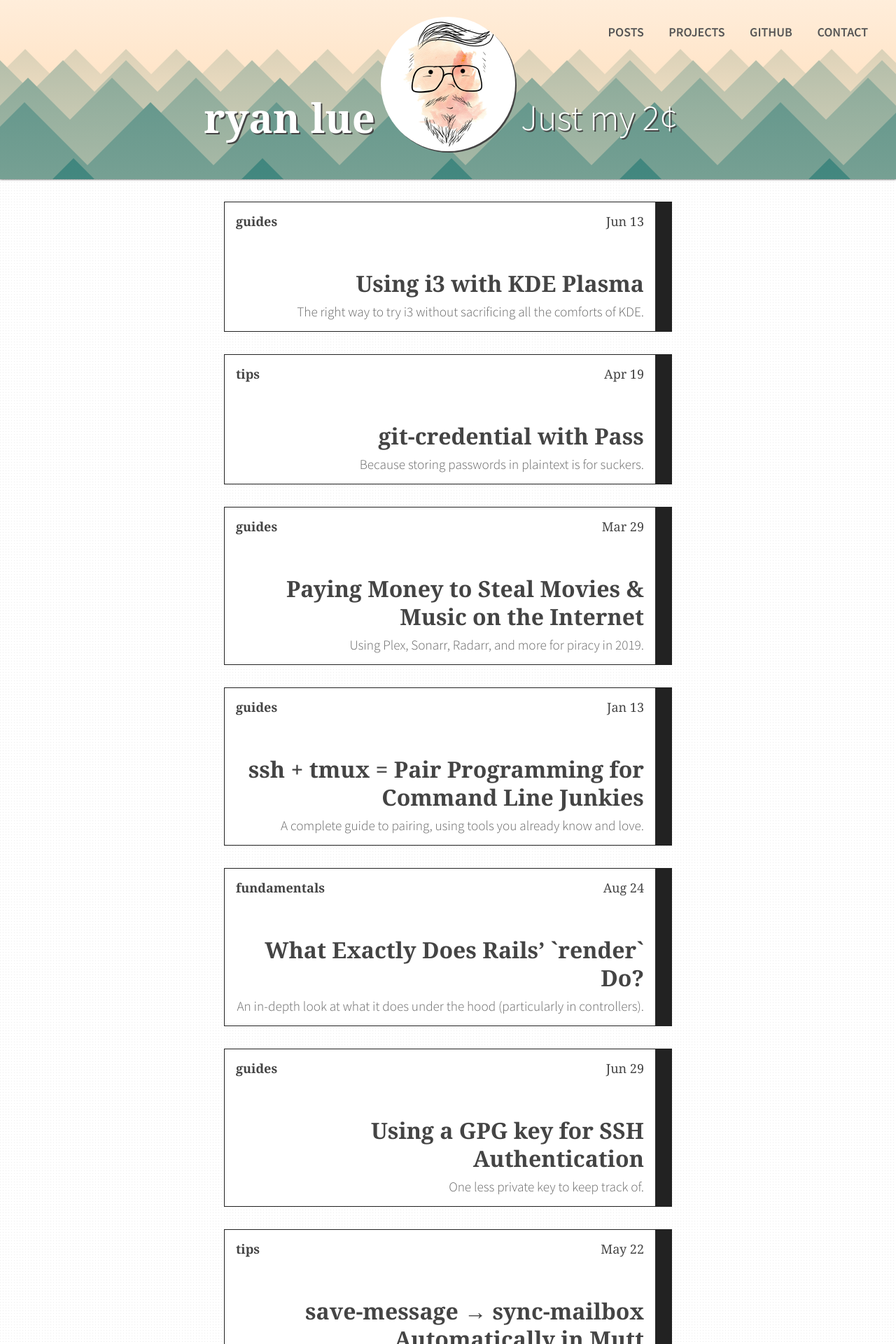
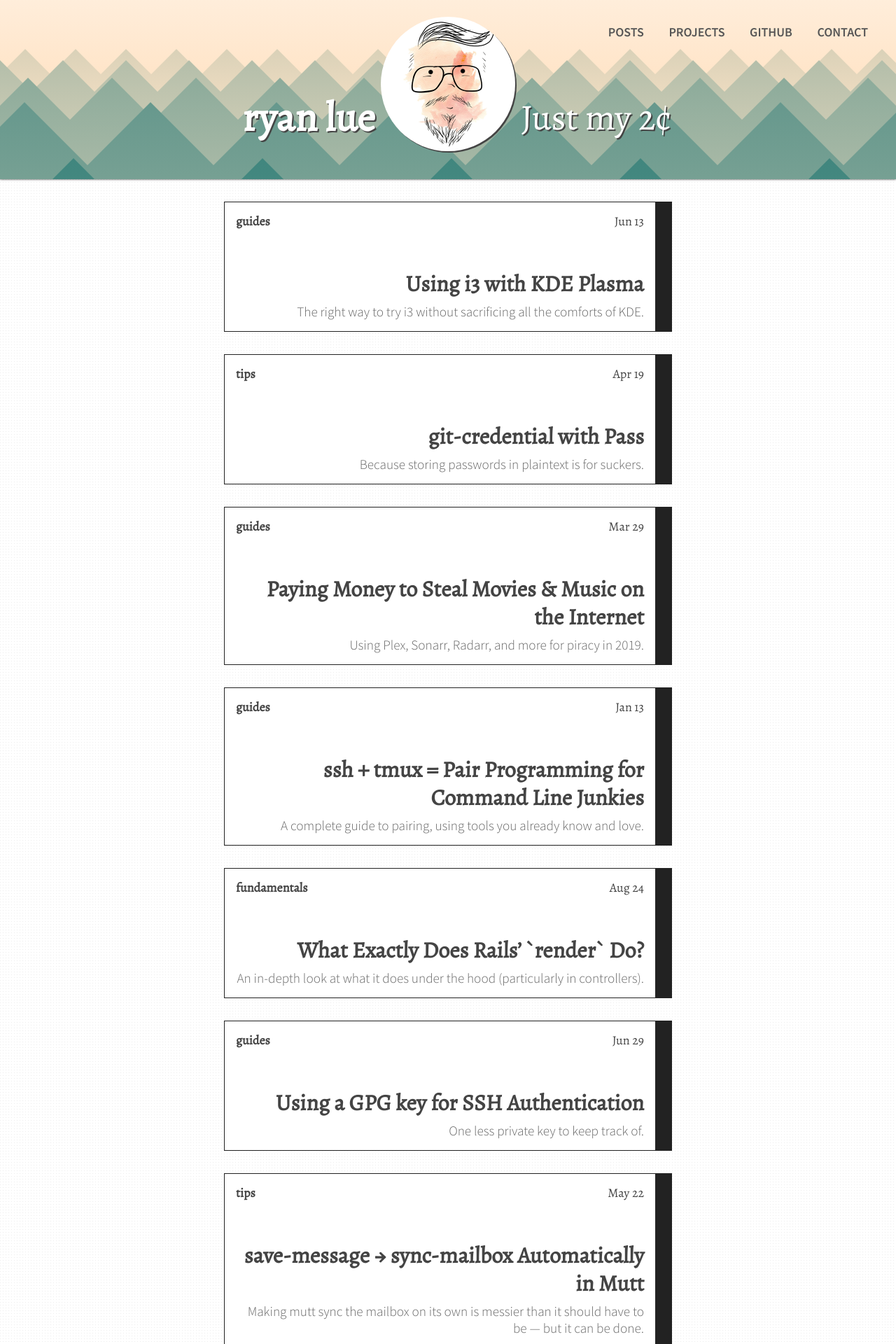
Before and after one commit to rlue/ryanlue.com, a Jekyll site: the page built from index.html, in a window 1280 px wide. Shown: the top 1920 px of the page at 70% size. Built offline with Jekyll 4.4.1, drawn with Linux system fonts in a browser that asks for light colours; some web fonts are replaced; the list of posts is cut into pages by our own code.

Commit message:
Switch default font to Alegreya (serif)

```diff
--- a/_assets/css/_settings.scss
+++ b/_assets/css/_settings.scss
@@ -1,4 +1,4 @@
-$default_font_face: sans-serif;
+$default_font_face: serif;
 
 /* # Colors
    ========================================= */
--- a/_assets/css/_tools.scss
+++ b/_assets/css/_tools.scss
@@ -30,7 +30,7 @@
 
 @mixin fontface($face: $default_font_face) {
   @if $face == sans-serif { font-family: "Source Sans Pro", sans-serif; }
-  @else if $face == serif { font-family: "Source Serif Pro", Georgia, serif }
+  @else if $face == serif { font-family: "Alegreya", Georgia, serif }
   @else if $face == monospace { font-family: "Source Code Pro", monospace; }
 }
 
--- a/_layouts/bare.html
+++ b/_layouts/bare.html
@@ -8,7 +8,7 @@
     <meta name="description"  content="{{ page.teaser }}" />
     <link rel="shortcut icon" href="{{ site.baseurl }}/favicon.ico" />
     <link rel="stylesheet"    href="{{ site.baseurl }}{{ page.stylesheet }}">
-    <link rel="stylesheet"    href="https://fonts.googleapis.com/css?family=Source+Serif+Pro:400,600,700|Source+Sans+Pro:600,600i,400,400i|Source+Code+Pro">
+    <link rel="stylesheet"    href="https://fonts.googleapis.com/css?family=Source+Serif+Pro:400,600,700|Source+Sans+Pro:600,600i,400,400i|Source+Code+Pro|Alegreya">
   </head>
   <body>
     {{ content }}
--- a/_layouts/default.html
+++ b/_layouts/default.html
@@ -28,7 +28,7 @@
     <link rel="shortcut icon" href="{{ site.baseurl }}/favicon.ico" />
     {% feed_meta %}
     <link rel="stylesheet"    href="{{ site.baseurl }}/style.css">
-    <link rel="stylesheet"    href="https://fonts.googleapis.com/css?family=Source+Serif+Pro:400,600,700|Source+Sans+Pro:600,600i,300,300i|Source+Code+Pro">
+    <link rel="stylesheet"    href="https://fonts.googleapis.com/css?family=Source+Serif+Pro:400,600,700|Source+Sans+Pro:600,600i,300,300i|Source+Code+Pro|Alegreya">
   </head>
   <body>
     <div class="backdrop backdrop--{{ page_type }}">
```
